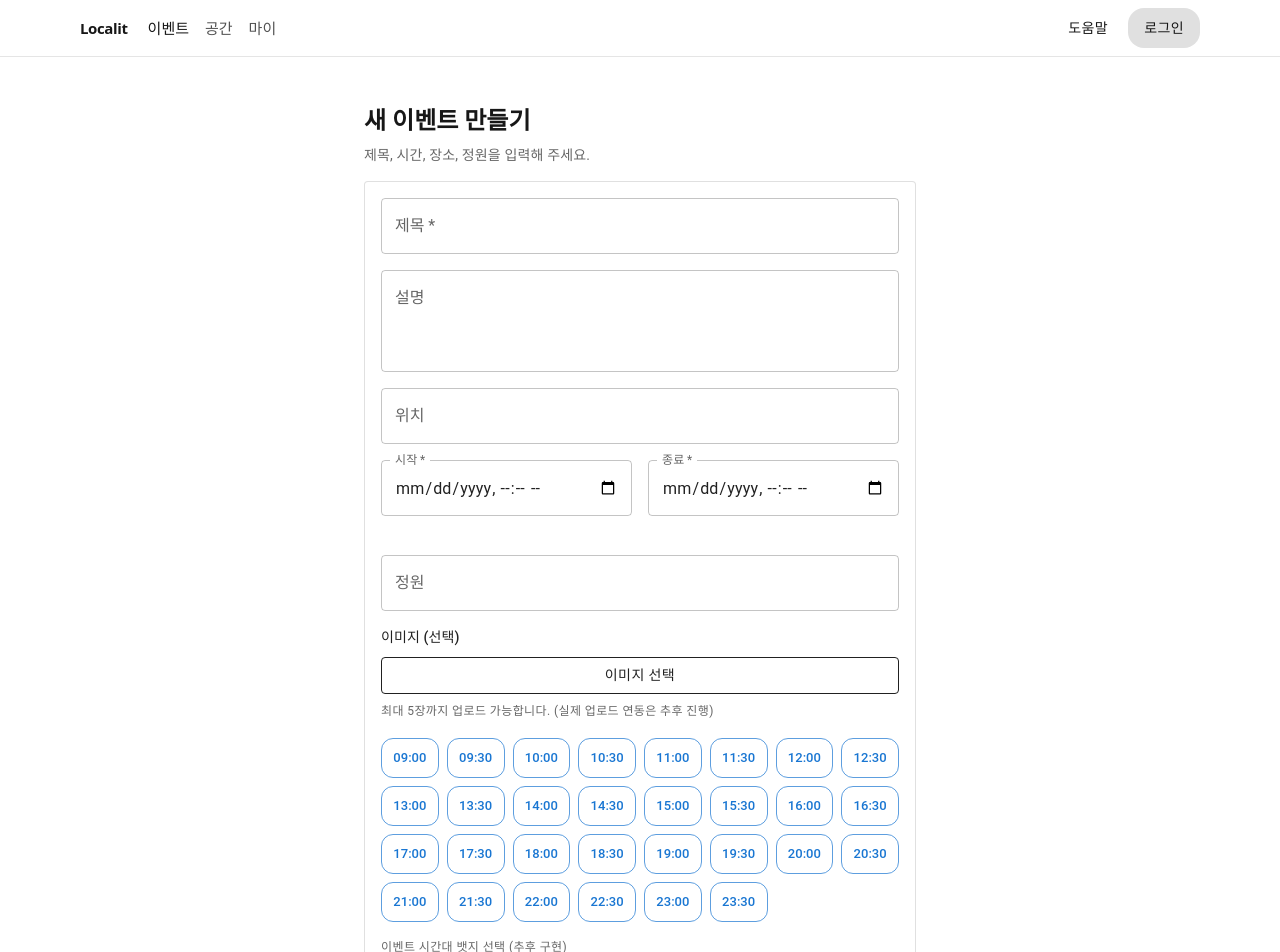
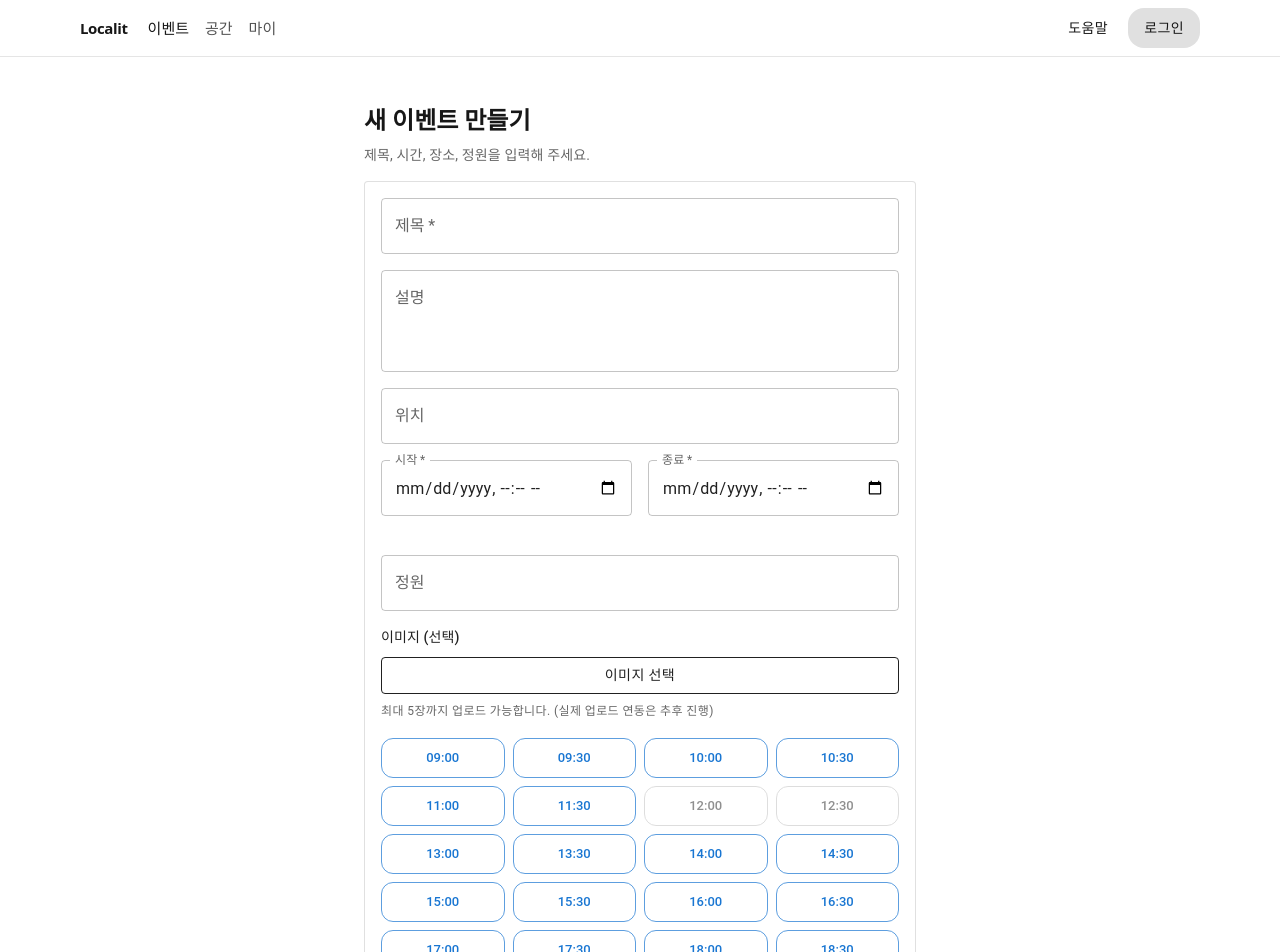
Before and after one commit to Ujtss267/Localit-Frontend, a React (Vite) app: page /events/new in a window 1280 px wide. Shown: the top 952 px of the page. Built offline with nearby package versions, Linux system fonts and the light colour scheme.

Commit message:
time picker modify

```diff
--- a/src/components/ui/TimeRangeBadgePicker.tsx
+++ b/src/components/ui/TimeRangeBadgePicker.tsx
@@ -94,7 +94,7 @@ export default function TimeRangeBadgePicker({
   isSlotDisabled,
   includePostEndMarker = true, // to match the user's sample (09:00→09:30→10:00→10:30)
   formatLabel = defaultFormat,
-  gridClassName = "grid grid-cols-3 gap-2 sm:grid-cols-4 md:grid-cols-6 lg:grid-cols-8",
+  gridClassName = "grid grid-cols-4 gap-2 sm:grid-cols-4 md:grid-cols-4 lg:grid-cols-4",
   badgeHeight = 40,
   helperText,
 }: TimeRangeBadgePickerProps) {
@@ -138,19 +138,19 @@ export default function TimeRangeBadgePicker({
     const set = new Set<number>();
     if (!value || !slots.length) return set;
     if (!(value.start instanceof Date) || !(value.end instanceof Date)) return set;
+
     const sTime = value.start.getTime();
     const eTime = value.end.getTime();
     if (!Number.isFinite(sTime) || !Number.isFinite(eTime)) return set;
 
-    const boundary = includePostEndMarker ? addMinutes(value.end, stepMinutes) : value.end;
-    const bTime = boundary.getTime();
-
+    // ✅ 채우기(fill)는 end까지만 포함 (post-end 미포함)
     slots.forEach((t, i) => {
       const time = t.getTime();
-      if (time >= sTime && time <= bTime) set.add(i);
+      if (time >= sTime && time <= eTime) set.add(i);
     });
+
     return set;
-  }, [value, slots, includePostEndMarker, stepMinutes]);
+  }, [value, slots]);
 
   const handlePick = (i: number) => {
     if (!slots.length) return;
--- a/src/features/event/pages/EventCreatePage.tsx
+++ b/src/features/event/pages/EventCreatePage.tsx
@@ -8,6 +8,7 @@ import { Container, Card, CardContent, CardActions, Typography, TextField, Butto
 
 import { ImagePickerGrid } from "@/components";
 import TimeRangeBadgePicker from "@/components/ui/TimeRangeBadgePicker";
+import React from "react";
 
 function toISO(local: string) {
   if (!local) return "";
@@ -55,6 +56,21 @@ export default function EventCreatePage() {
       },
     });
   }
+  //#region TimeRangeBadgePicker 사용 예시
+
+  // ✅ 부모가 상태 보유
+  const [range, setRange] = React.useState<{ start: Date; end: Date } | null>(null);
+
+  // (선택) 비활성화 규칙이 있으면 이렇게 정의
+  const isSlotDisabled = (slotStart: Date) => {
+    // 예: 12:00~13:00 점심 시간 비활성화
+    const h = slotStart.getHours();
+    return h === 12;
+  };
+
+  // (선택) 표기 형식 커스터마이즈
+  const formatLabel = (d: Date) => d.toLocaleTimeString("ko-KR", { hour: "2-digit", minute: "2-digit", hour12: false });
+  //#endregion
 
   return (
     <Container maxWidth="sm" sx={{ py: 3 }}>
@@ -128,7 +144,23 @@ export default function EventCreatePage() {
                 helperText="최대 5장까지 업로드 가능합니다. (실제 업로드 연동은 추후 진행)"
               ></ImagePickerGrid>
 
-              <TimeRangeBadgePicker from={"09:00"} to={"23:30"} durationMinutes={120} />
+              <TimeRangeBadgePicker
+                from="09:00"
+                to="23:30"
+                stepMinutes={30} // 30분 단위 Chip
+                durationMinutes={60} // ✅ 원하는 “선택 유지 시간(2시간)”
+                value={range} // ✅ 부모 상태를 내려줌 (controlled 포인트 1)
+                onChange={(next) => {
+                  // ✅ 클릭 시 부모 상태 갱신 (controlled 포인트 2)
+                  setRange(next);
+                }}
+                isSlotDisabled={isSlotDisabled} // (선택) 금지 슬롯
+                includePostEndMarker={true} // (선택) 경계 마커 표시
+                formatLabel={formatLabel} // (선택) 시간 라벨 포맷
+                //gridClassName="grid grid-cols-10 gap-2 sm:grid-cols-4 md:grid-cols-6 lg:grid-cols-8"
+                badgeHeight={40}
+                helperText="배지를 클릭하면 시작 시각부터 2시간 범위가 선택됩니다. (끝 경계 배지 포함)"
+              />
               <Typography variant="caption" color="text.secondary">
                 이벤트 시간대 뱃지 선택 (추후 구현)
               </Typography>
```
